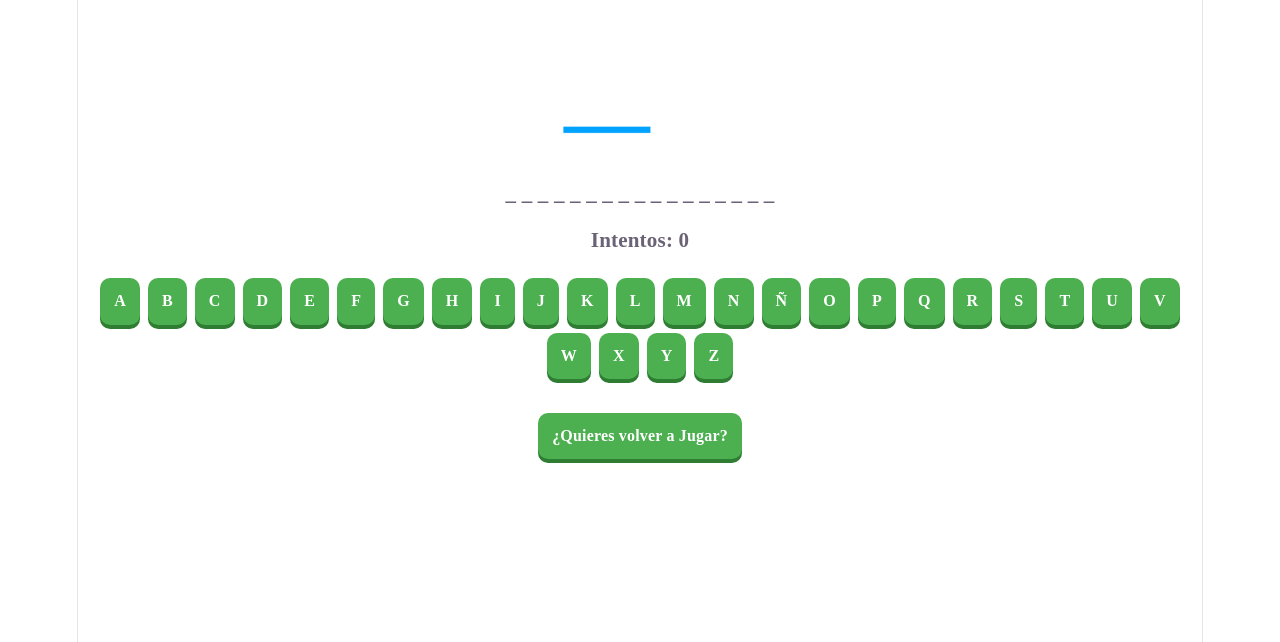
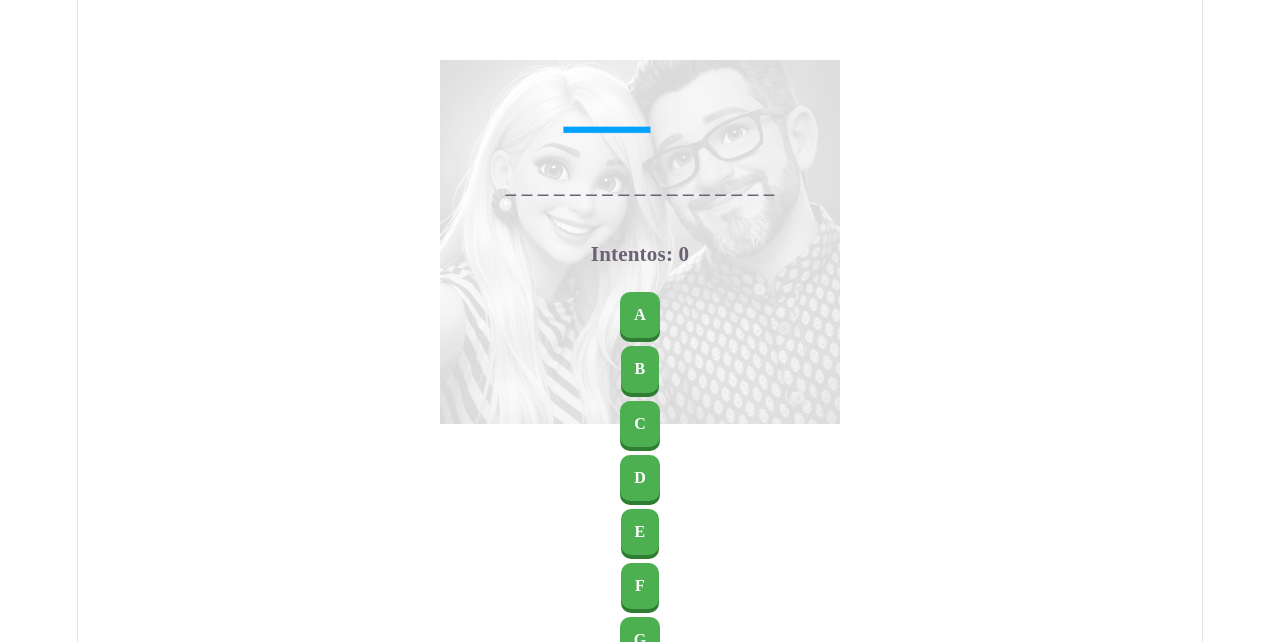
Before and after one commit to marcoams84-ship-it/Markus, a React (Vite) app: page / in a window 1280 px wide. Shown: the part 158-800 px from the top of the page. Built offline with nearby package versions, Linux system fonts and the light colour scheme.

Commit message:
sello de agua definitivo en public

```diff
--- a/src/App.css
+++ b/src/App.css
@@ -32,36 +32,30 @@
   .vite { z-index: 0; top: 107px; height: 26px; width: auto; transform: perspective(2000px) rotateZ(300deg) rotateX(40deg) rotateY(39deg) scale(0.8); }
 }
 
-/* 2. El contenedor del juego */
-#center {
+.watermark {
+  position: fixed; /* Se queda fija al fondo */
+  top: 50%;
+  left: 50%;
+  transform: translate(-50%, -50%); /* La centra perfecto */
+  width: 400px; /* Tamaño del sello */
+
+  /* Efectos de sello de agua */
+  filter: grayscale(100%);
+  opacity: 0.15; /* Un poco más de 0.1 para que se vea */
+
+  z-index: -1; /* Se va detrás de los botones y el dibujo */
+  pointer-events: none; /* No estorba los clics */
+}
+
+/* Aseguramos que el contenido del juego se vea bien */
+.hero {
+  position: relative;
+  z-index: 1;
+  min-height: 100vh;
   display: flex;
   flex-direction: column;
-  gap: 25px;
-  place-content: center;
-  place-items: center;
-  flex-grow: 1;
-  position: relative;
-
-  @media (max-width: 1024px) {
-    padding: 32px 20px 24px;
-    gap: 18px;
-  }
-}
-
-/* 3. EL SELLO DE AUDRY */
-#center::before {
-  content: "";
-  position: absolute;
-  top: 0; left: 0; right: 0; bottom: 0;
-  background-image: url('../assets/Audry.png');
-  background-repeat: no-repeat;
-  background-position: center;
-  background-size: 300px;
-  filter: grayscale(100%);
-  opacity: 0.2 !important;
-  display: block !important;
-  z-index: -1;
-  pointer-events: none;
+  align-items: center;
+  justify-content: center;
 }
 
 /* 4. Otros elementos del sitio */
--- a/src/App.tsx
+++ b/src/App.tsx
@@ -62,40 +62,28 @@ function App() {
     setWon(false);
   }
 
-  return (
+return (
     <div className="hero">
+      <img src="/Audry.png" className="watermark" alt="" />
 
-      {/* Imagenes */}
       <HangImage imageNumber={ attempts } />
 
-      {/* Palabra oculta */}
       <h3> { hiddenWord } </h3>
 
-      {/* Contador de intentos */}
       <h3>Intentos: { attempts }</h3>
 
-      {
-        ( lose )
-        ? <h2>You Lose! - Palabra: { word } </h2>
-        :''
-      }
+      { ( lose ) ? <h2>You Lose! - Palabra: { word } </h2> : '' }
+      { ( won ) ? <h2>You Win! Marco siempre es el mejor</h2> : '' }
 
-      {
-        ( won )
-        ? <h2>You Win! Marco siempre es el mejor</h2>
-        :''
-      }
-
-      {/* Botones de letras */}
       {
           letters.map( (letter) => (
             <button
-            onClick={ () => checkLetter(letter) }
-            key={letter}
-             disabled={lose || won}
+              onClick={ () => checkLetter(letter) }
+              key={letter}
+              disabled={lose || won}
             >
               { letter }
-              </button>
+            </button>
           ) )
       }
 
@@ -103,10 +91,7 @@ function App() {
       <button onClick={ newGame } >¿Quieres volver a Jugar?</button>
 
     </div>
+  );
+} // <--- ESTA LLAVE ES LA QUE TE FALTA
 
-  );
-
-
-};
-
-export default App
+export default App;
```
Also changed, not shown: public/Audry.png (renamed from src/assets/Audry.png).
